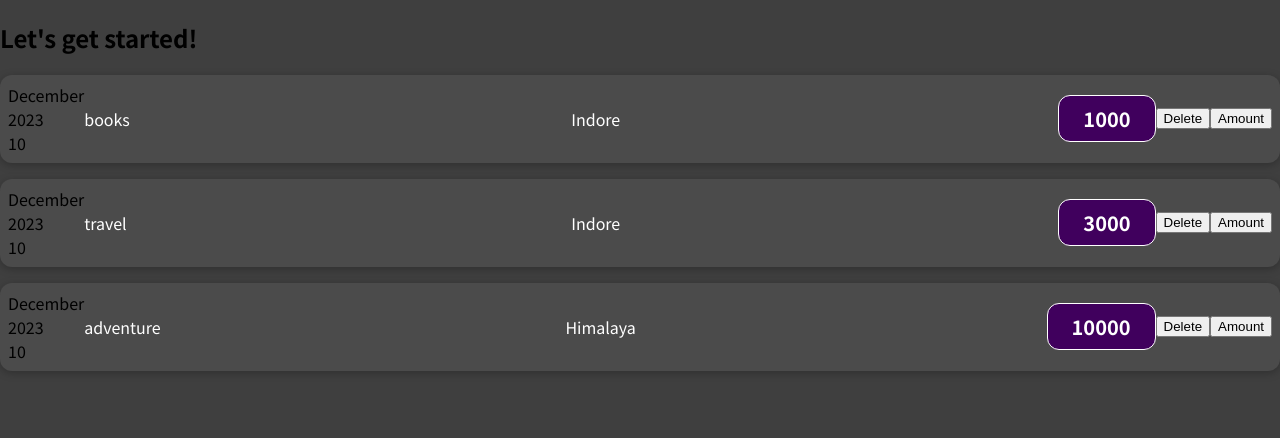
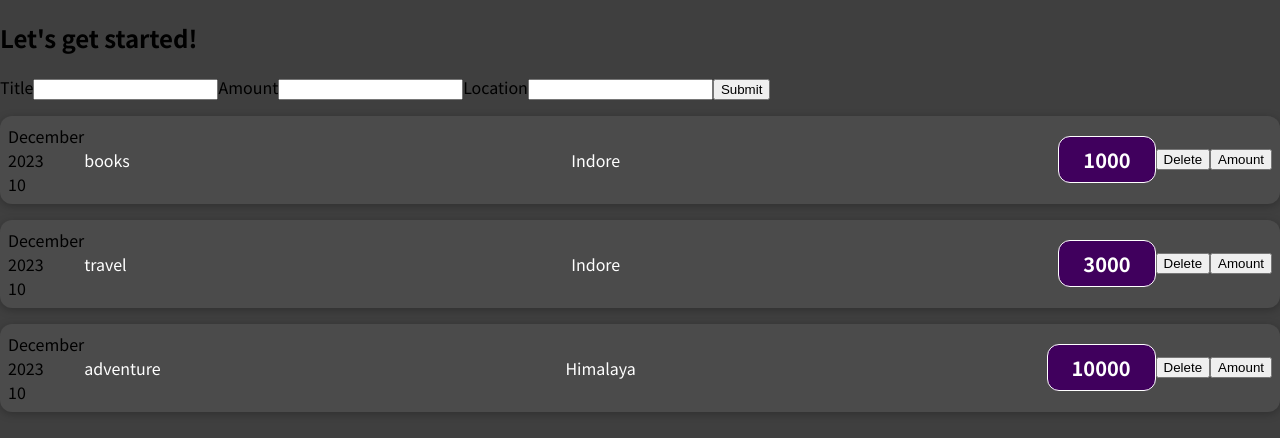
Before and after one commit to Yash-Gupta03/react_scratch_project, a React (Create React App) app: page / in a window 1280 px wide. Shown: the top 438 px of the page. Built offline with nearby package versions, Linux system fonts and the light colour scheme.

Commit message:
form added

```diff
--- a/src/App.js
+++ b/src/App.js
@@ -1,4 +1,5 @@
 import ExpenseItem from "./components/ExpenseItem";
+import ExpenseForm from "./components/ExpenseForm";
 
 const App = () => {
 
@@ -14,7 +15,7 @@ const App = () => {
   return (
     <div>
       <h2>Let's get started!</h2>
-
+      <ExpenseForm />
       <ExpenseItem date={data[0].date} title={data[0].title} amount = {data[0].amount} location = {data[0].location}></ExpenseItem>
       <ExpenseItem date={data[0].date} title={data[1].title} amount = {data[1].amount} location = {data[1].location}></ExpenseItem>
       <ExpenseItem date={data[0].date} title={data[2].title} amount = {data[2].amount} location = {data[2].location}></ExpenseItem>
--- /dev/null
+++ b/src/components/ExpenseForm.js
@@ -0,0 +1,20 @@
+const ExpenseForm = () => {
+    const titleHandler = (event) => {
+        console.log(event.target.value);
+    }
+    return (
+        <div>
+            <form action="#">
+                <label htmlFor="title">Title</label>
+                <input type="text" onChange={titleHandler}/>
+                <label htmlFor="amount">Amount</label>
+                <input type="text" />
+                <label htmlFor="location">Location</label>
+                <input type="text" />
+                <button type="submit">Submit</button>
+            </form>
+        </div>
+    )
+}
+
+export default ExpenseForm;
```
